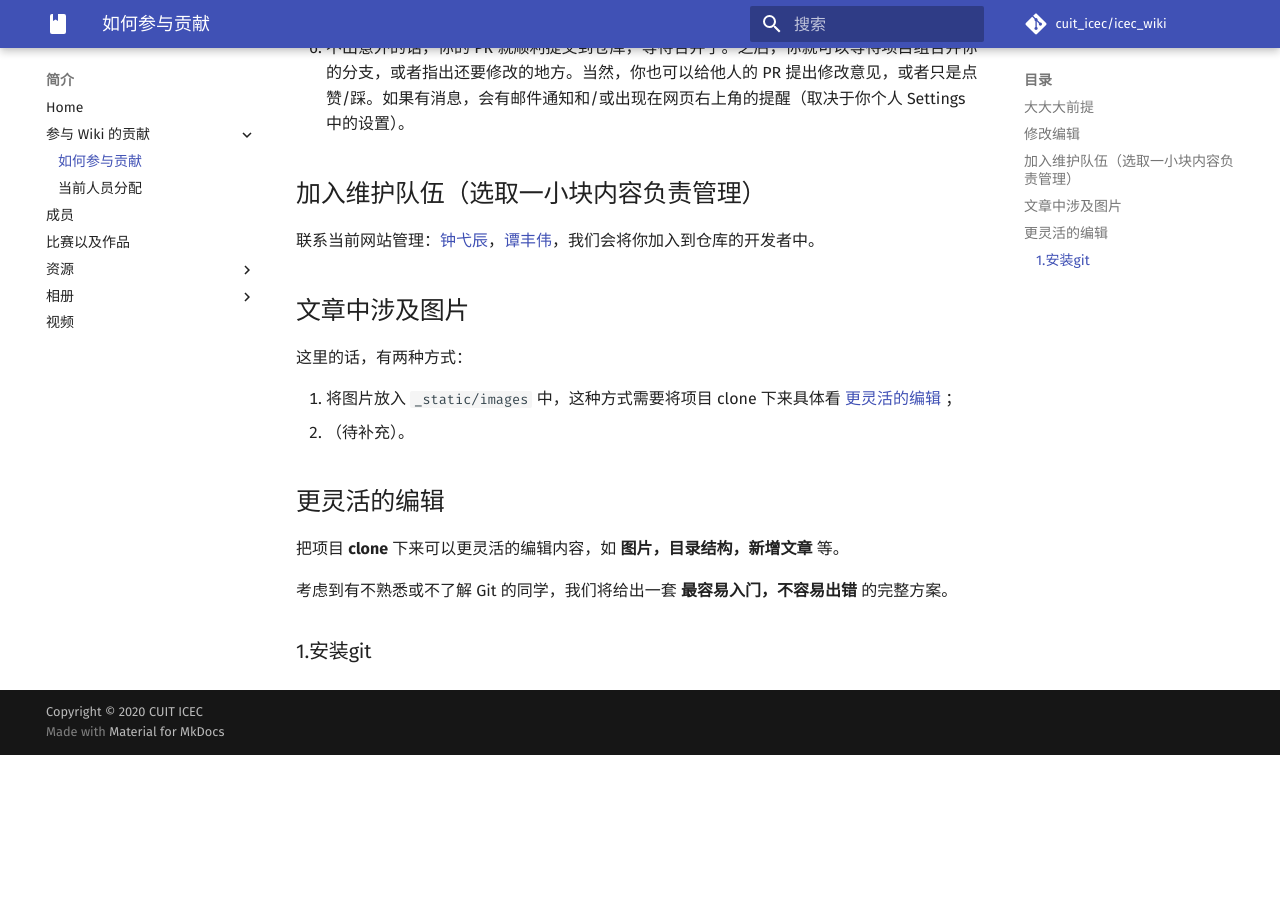
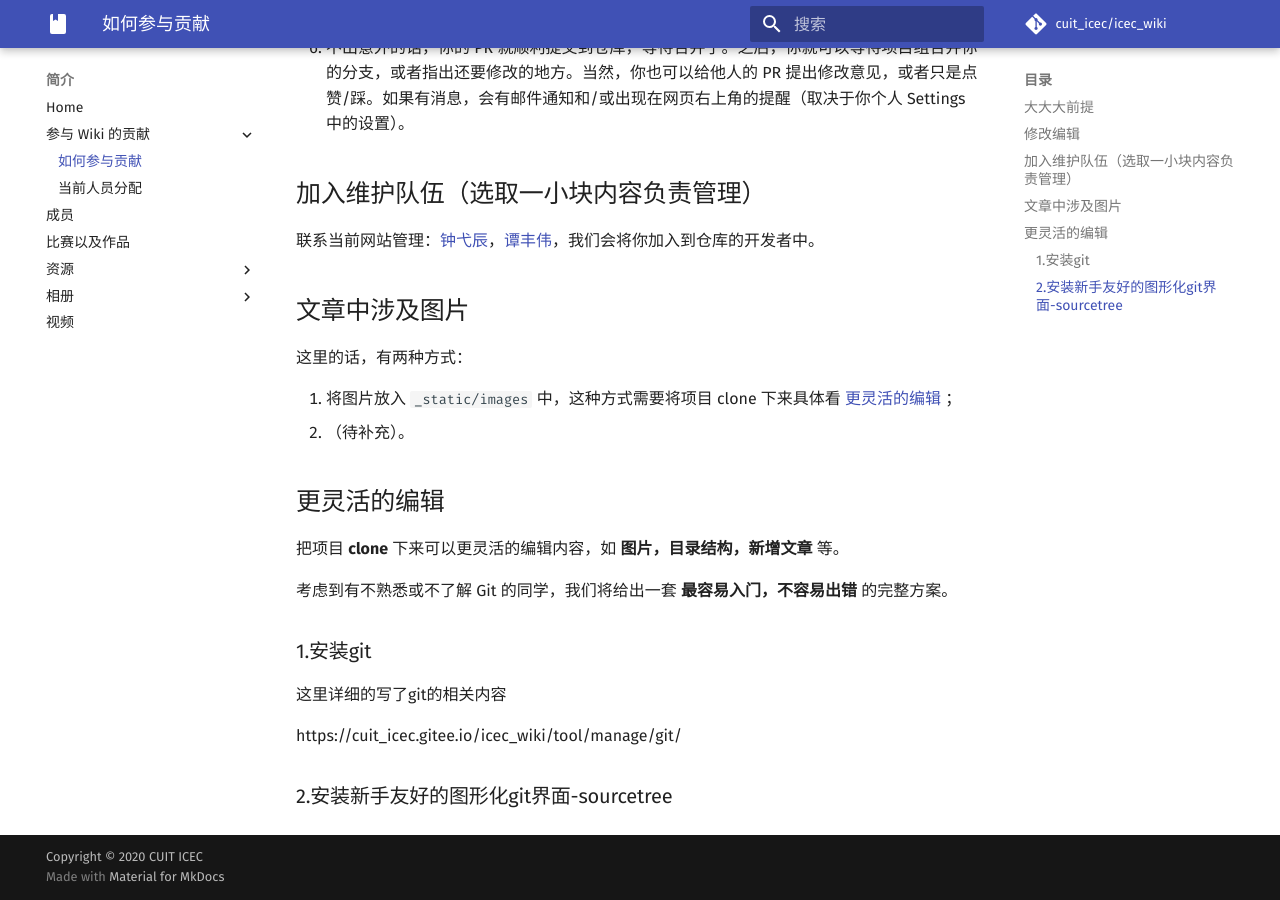
Before and after one commit to cuit-icec/cuit-icec.github.io, an MkDocs documentation site: the page built from docs/icec/contri/howto.md, in a window 1280 px wide and 900 px high, scrolled down 930 px. Built offline with MkDocs 1.6.1 and Material for MkDocs 9.7.7, drawn with Linux system fonts in a browser that asks for light colours; nearby versions of some CDN libraries; comment, search, counter and statistics services are not loaded; before the commit the page ends 1685 px from its top, so only the background shows below that.

Commit message:
wiki教程增加内容

```diff
--- a/docs/icec/contri/howto.md
+++ b/docs/icec/contri/howto.md
@@ -41,3 +41,9 @@
 考虑到有不熟悉或不了解 Git 的同学，我们将给出一套 **最容易入门，不容易出错** 的完整方案。
 
 ### 1.安装git
+
+这里详细的写了git的相关内容
+
+https://cuit_icec.gitee.io/icec_wiki/tool/manage/git/
+
+### 2.安装新手友好的图形化git界面-sourcetree
```
Also changed, not shown: other parts of docs/icec/contri/howto.md (+1 -1 lines).
